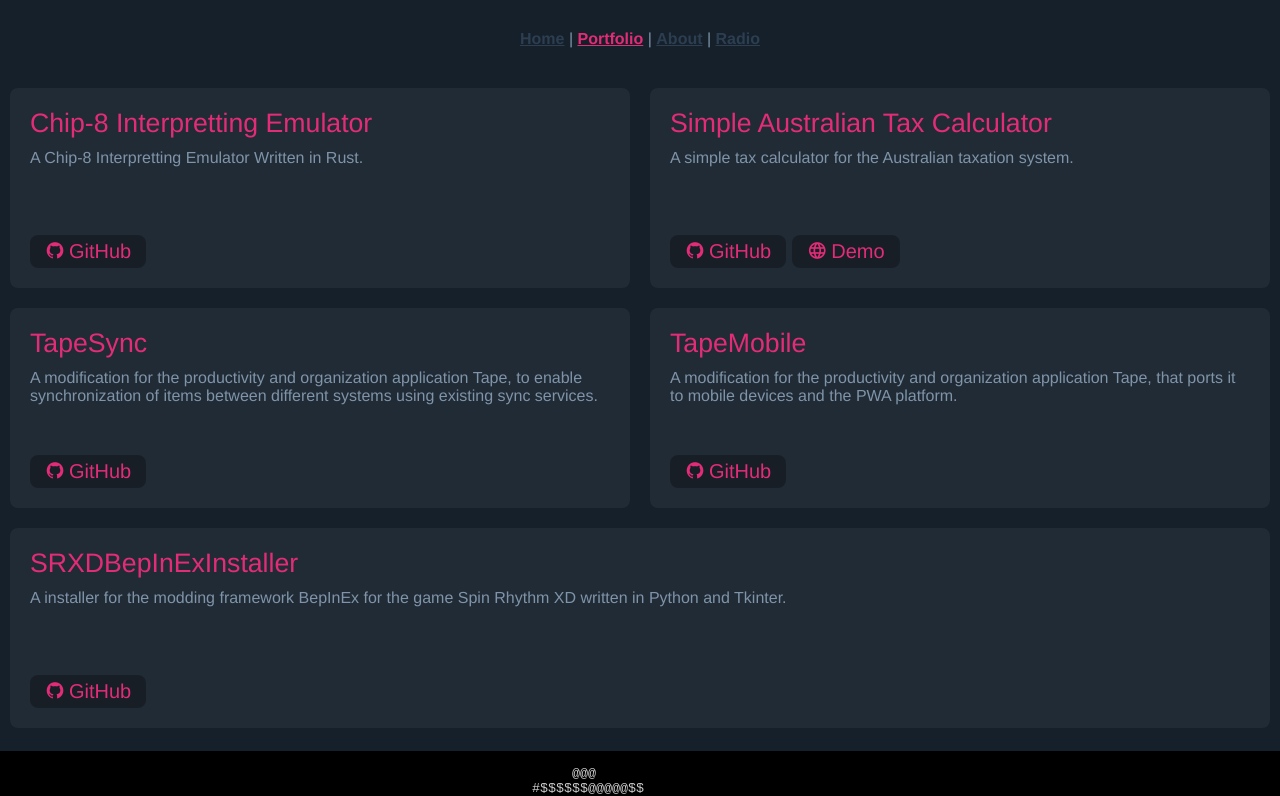
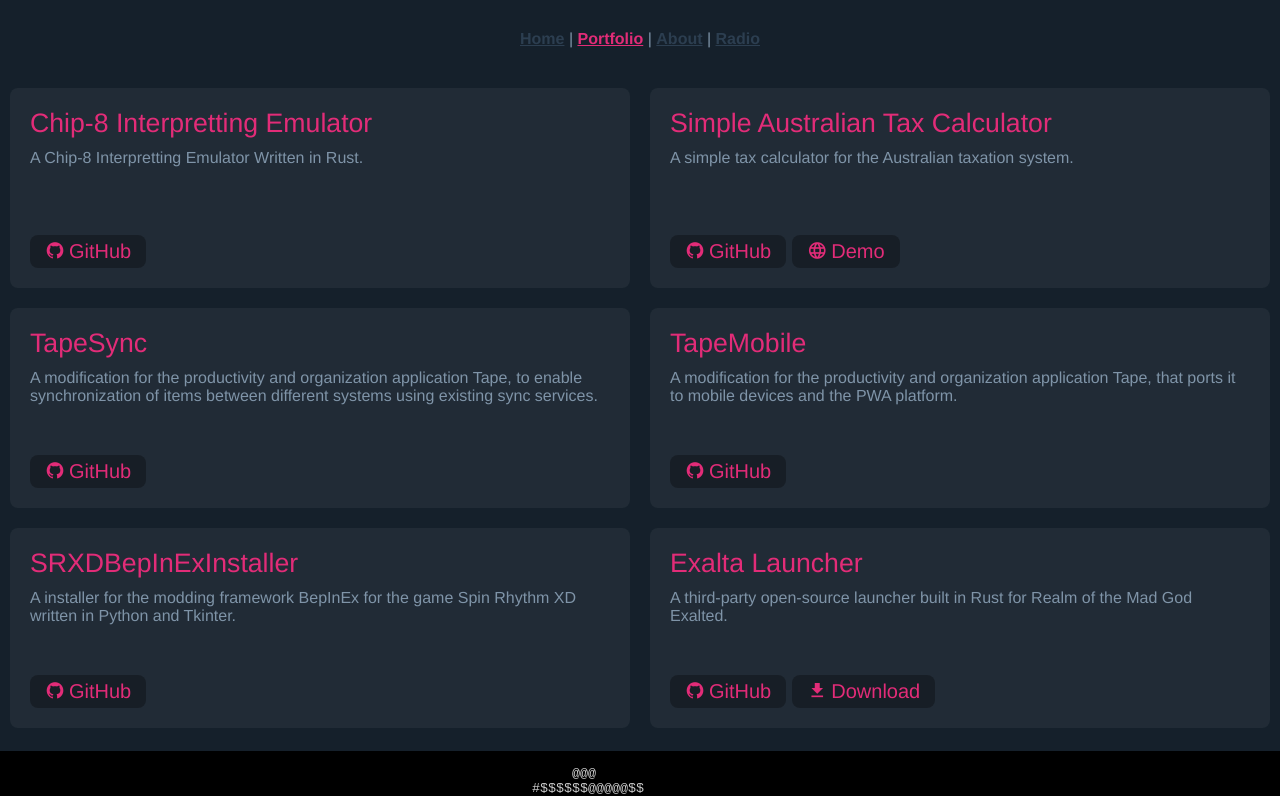
Before and after one commit to amydevs/legacy-portfolio-2, a Vue app: page /portfolio in a window 1280 px wide. Shown: the top 796 px of the page. Built offline with nearby package versions, Linux system fonts and the light colour scheme.

Commit message:
updated portfolio

```diff
--- a/src/views/PortfolioView.vue
+++ b/src/views/PortfolioView.vue
@@ -82,6 +82,22 @@
             }
           ]
         },
+        {
+          title: "Exalta Launcher",
+          description: "A third-party open-source launcher built in Rust for Realm of the Mad God Exalted.",
+          actions: [
+            {
+              text: "GitHub",
+              href: "https://github.com/jy1263/exalta",
+              icon: "mdi-github"
+            },
+            {
+              text: "Download",
+              href: "https://github.com/jy1263/exalta/releases/latest",
+              icon: "mdi-download"
+            }
+          ]
+        }
       ] as ProjectCardProps[]
     }
   },
```
